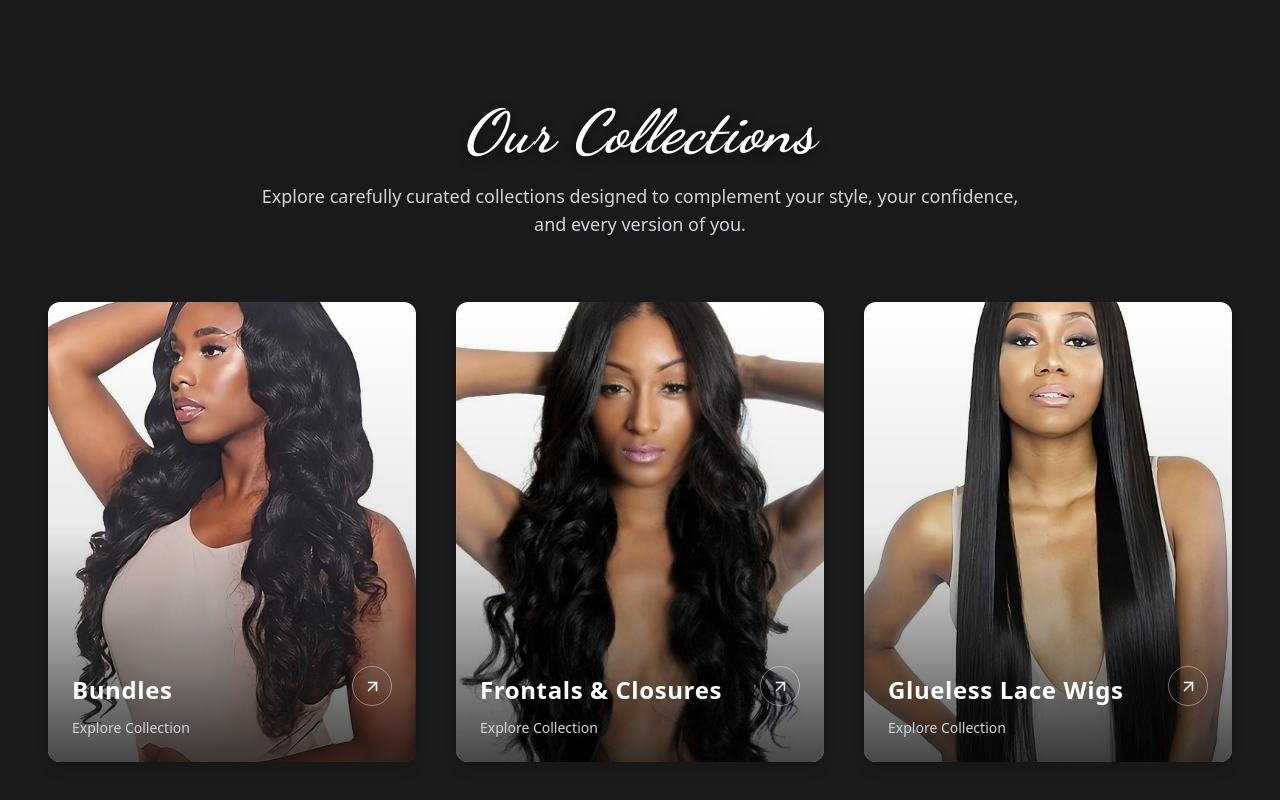
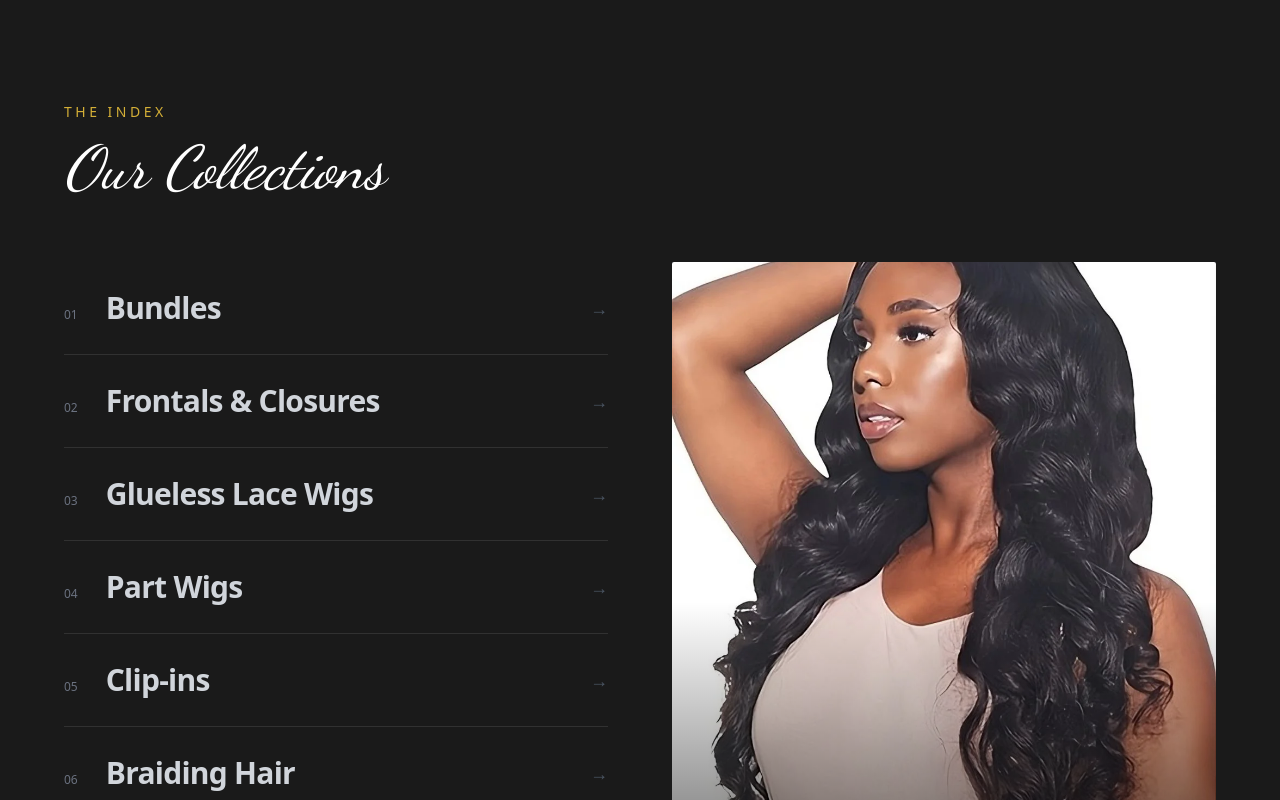
Before and after one commit to Larrymeez/Silk-and-Sheen, a React (Vite) app: page / in a window 1280 px wide. Shown: the part 800-1600 px from the top of the page. Built offline with nearby package versions, Linux system fonts and the light colour scheme.

Commit message:
updates collection section

```diff
--- a/src/components/CollectionsSection.jsx
+++ b/src/components/CollectionsSection.jsx
@@ -1,8 +1,7 @@
 // src/components/CollectionsSection.jsx
-
+import { useState } from "react";
 import { Link } from "react-router-dom";
-import { motion } from "framer-motion";
-import { FiArrowUpRight } from "react-icons/fi";
+import { motion, AnimatePresence } from "framer-motion";
 
 import bundles1 from "../assets/bundles1.jpg";
 import frontal1 from "../assets/frontal1.jpg";
@@ -12,314 +11,117 @@ import clipins3 from "../assets/clipins3.jpg";
 import braiding1 from "../assets/braiding1.jpg";
 
 const categories = [
-  {
-    name: "Bundles",
-    image: bundles1,
-    path: "/bundles",
-  },
-  {
-    name: "Frontals & Closures",
-    image: frontal1,
-    path: "/frontals-closures",
-  },
-  {
-    name: "Glueless Lace Wigs",
-    image: glueless1,
-    path: "/glueless-wigs",
-  },
-  {
-    name: "Part Wigs",
-    image: part3,
-    path: "/part-wigs",
-  },
-  {
-    name: "Clip-ins",
-    image: clipins3,
-    path: "/clip-ins",
-  },
-  {
-    name: "Braiding Hair",
-    image: braiding1,
-    path: "/braiding-hair",
-  },
+  { name: "Bundles", image: bundles1, path: "/bundles" },
+  { name: "Frontals & Closures", image: frontal1, path: "/frontals-closures" },
+  { name: "Glueless Lace Wigs", image: glueless1, path: "/glueless-wigs" },
+  { name: "Part Wigs", image: part3, path: "/part-wigs" },
+  { name: "Clip-ins", image: clipins3, path: "/clip-ins" },
+  { name: "Braiding Hair", image: braiding1, path: "/braiding-hair" },
 ];
 
 function CollectionsSection() {
-  const containerVariants = {
-    hidden: {},
-    visible: {
-      transition: {
-        staggerChildren: 0.12,
-      },
-    },
-  };
-
-  const itemVariants = {
-    hidden: {
-      opacity: 0,
-      y: 35,
-    },
-
-    visible: {
-      opacity: 1,
-      y: 0,
-      transition: {
-        duration: 0.7,
-        ease: [0.25, 0.8, 0.25, 1],
-      },
-    },
-  };
+  const [active, setActive] = useState(categories[0]);
 
   return (
-    <motion.section
-      className="
-        bg-brandbg
-        text-white
-        py-20
-        sm:py-24
-        lg:py-32
-        px-5
-        sm:px-8
-        lg:px-12
-      "
-      variants={containerVariants}
-      initial="hidden"
-      whileInView="visible"
-      viewport={{
-        once: false,
-        amount: 0.15,
-      }}
+    <section className="bg-brandbg text-white py-20 sm:py-24 lg:py-32 px-5 sm:px-8 lg:px-16">
+      <div className="max-w-7xl mx-auto">
+
+        {/* HEADER */}
+        <motion.div
+          initial={{ opacity: 0, y: 20 }}
+          whileInView={{ opacity: 1, y: 0 }}
+          viewport={{ once: true, amount: 0.3 }}
+          transition={{ duration: 0.7 }}
+          className="max-w-2xl mb-14 sm:mb-16"
         >
-
-      {/* SECTION HEADER */}
-
-      <motion.div
-        variants={itemVariants}
-        className="
-          max-w-3xl
-          mx-auto
-          text-center
-          mb-14
-          sm:mb-16
-        "
-      >
-
-        <h2
-          className="
-            font-calligraphy
-            italic
-            text-4xl
-            sm:text-5xl
-            md:text-6xl
-            font-bold
-            tracking-wide
-            text-white
-          "
-          style={{
-            textShadow: "0 3px 12px rgba(0,0,0,0.45)",
-          }}
-        >
+          <p className="text-gold text-xs sm:text-sm uppercase tracking-[0.25em] mb-4">
+            The Index
+          </p>
+          <h2 className="font-calligraphy italic text-4xl sm:text-5xl md:text-6xl text-white">
             Our Collections
           </h2>
-
-        <p
-          className="
-            mt-5
-            text-gray-300
-            text-base
-            sm:text-lg
-            leading-relaxed
-          "
-        >
-          Explore carefully curated collections designed to complement
-          your style, your confidence, and every version of you.
-        </p>
-
         </motion.div>
 
+        {/* INDEX + PREVIEW LAYOUT */}
+        <div className="grid grid-cols-1 lg:grid-cols-2 gap-10 lg:gap-16 items-start">
 
-      {/* COLLECTION GRID */}
-
-      <motion.div
-        variants={containerVariants}
-        className="
-          max-w-7xl
-          mx-auto
-          grid
-          grid-cols-1
-          sm:grid-cols-2
-          lg:grid-cols-3
-          gap-6
-          sm:gap-8
-          lg:gap-10
-        "
-      >
-
-        {categories.map((category) => (
-
-          <motion.div
-            key={category.name}
-            variants={itemVariants}
-          >
-
+          {/* LEFT: LIST */}
+          <ul className="divide-y divide-white/10 border-t border-white/10 lg:border-t-0">
+            {categories.map((category, index) => (
+              <li key={category.name}>
                 <Link
                   to={category.path}
+                  onMouseEnter={() => setActive(category)}
+                  onFocus={() => setActive(category)}
+                  className="group flex items-center justify-between gap-6 py-6 sm:py-7"
+                >
+                  <div className="flex items-baseline gap-5 sm:gap-7 min-w-0">
+                    <span className="text-xs text-gray-500 tabular-nums">
+                      {String(index + 1).padStart(2, "0")}
+                    </span>
+
+                    <span
                       className="
-                group
-                block
-                relative
-                overflow-hidden
-                rounded-xl
-                bg-black
-                shadow-lg
-              "
-            >
-
-              {/* IMAGE */}
-
-              <div
-                className="
-                  relative
-                  aspect-[4/5]
-                  overflow-hidden
-                "
-              >
-
-                <img
-                  src={category.image}
-                  alt={category.name}
-                  className="
-                    w-full
-                    h-full
-                    object-cover
-                    transition-transform
-                    duration-700
-                    ease-out
-                    group-hover:scale-105
-                  "
-                />
-
-                {/* SUBTLE DARK GRADIENT */}
-
-                <div
-                  className="
-                    absolute
-                    inset-0
-                    bg-gradient-to-t
-                    from-black/80
-                    via-black/10
-                    to-transparent
-                    opacity-90
-                  "
-                />
-
-                {/* HOVER LIGHT EFFECT */}
-
-                <div
-                  className="
-                    absolute
-                    inset-0
-                    bg-white/5
-                    opacity-0
-                    transition-opacity
-                    duration-500
-                    group-hover:opacity-100
-                  "
-                />
-
-              </div>
-
-
-              {/* CARD CONTENT */}
-
-              <div
-                className="
-                  absolute
-                  bottom-0
-                  left-0
-                  right-0
-                  p-5
-                  sm:p-6
-                "
-              >
-
-                <div
-                  className="
-                    flex
-                    items-end
-                    justify-between
-                    gap-4
-                  "
-                >
-
-                  {/* CATEGORY NAME */}
-
-                  <h3
-                    className="
-                      text-xl
-                      sm:text-2xl
-                      font-semibold
-                      tracking-wide
-                      text-white
+                        text-xl sm:text-2xl md:text-3xl font-semibold tracking-tight
+                        text-gray-300 group-hover:text-white
+                        transition-colors duration-300
+                        truncate
                       "
                     >
                       {category.name}
-                  </h3>
+                    </span>
+                  </div>
 
-
-                  {/* ARROW */}
-
-                  <div
+                  {/* Right side: thumbnail on mobile, arrow on desktop */}
+                  <div className="flex items-center gap-4 shrink-0">
+                    <img
+                      src={category.image}
+                      alt=""
+                      className="lg:hidden w-14 h-14 rounded-md object-cover"
+                    />
+                    <span
                       className="
-                      flex
-                      items-center
-                      justify-center
-                      w-10
-                      h-10
-                      rounded-full
-                      border
-                      border-white/40
-                      text-white
-                      transition-all
-                      duration-500
-                      group-hover:bg-gold
-                      group-hover:border-gold
-                      group-hover:text-black
-                      group-hover:rotate-45
+                        hidden lg:inline text-lg text-gray-600
+                        transition-all duration-300
+                        group-hover:text-gold group-hover:translate-x-1
                       "
                     >
-                    <FiArrowUpRight size={19} />
+                      →
+                    </span>
+                  </div>
+                </Link>
+              </li>
+            ))}
+          </ul>
+
+          {/* RIGHT: STICKY PREVIEW (desktop only) */}
+          <div className="hidden lg:block lg:sticky lg:top-32">
+            <div className="relative aspect-[4/5] rounded-sm overflow-hidden bg-gray-900">
+              <AnimatePresence mode="wait">
+                <motion.img
+                  key={active.name}
+                  src={active.image}
+                  alt={active.name}
+                  initial={{ opacity: 0, scale: 1.04 }}
+                  animate={{ opacity: 1, scale: 1 }}
+                  exit={{ opacity: 0 }}
+                  transition={{ duration: 0.5, ease: [0.25, 0.8, 0.25, 1] }}
+                  className="absolute inset-0 w-full h-full object-cover"
+                />
+              </AnimatePresence>
+
+              <div className="absolute inset-0 bg-gradient-to-t from-black/70 via-transparent to-transparent" />
+
+              <p className="absolute bottom-6 left-6 font-calligraphy italic text-2xl text-gold">
+                {active.name}
+              </p>
+            </div>
           </div>
 
         </div>
 
-
-                {/* EXPLORE TEXT */}
-
-                <div
-                  className="
-                    mt-3
-                    text-sm
-                    text-gray-300
-                    transition-all
-                    duration-500
-                    group-hover:text-gold
-                  "
-                >
-                  Explore Collection
       </div>
-
-              </div>
-
-            </Link>
-
-          </motion.div>
-
-        ))}
-
-      </motion.div>
-
-    </motion.section>
+    </section>
   );
 }
 
```
Also changed, not shown: src/components/QuickShopCarousel.jsx (+90 -49 lines). Lines whose indentation alone changed are shown as unchanged.
